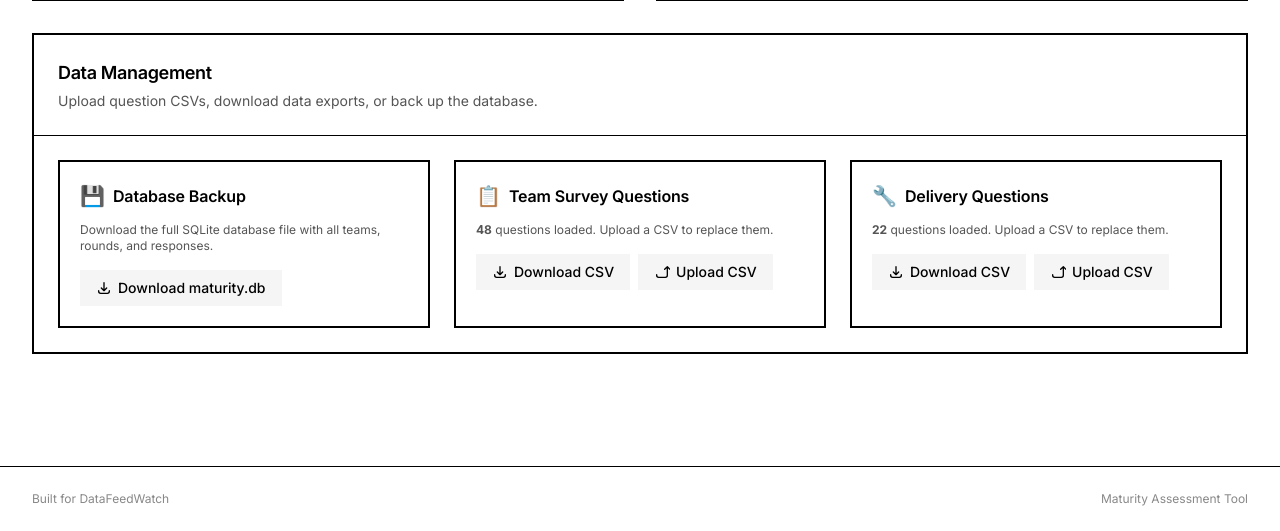
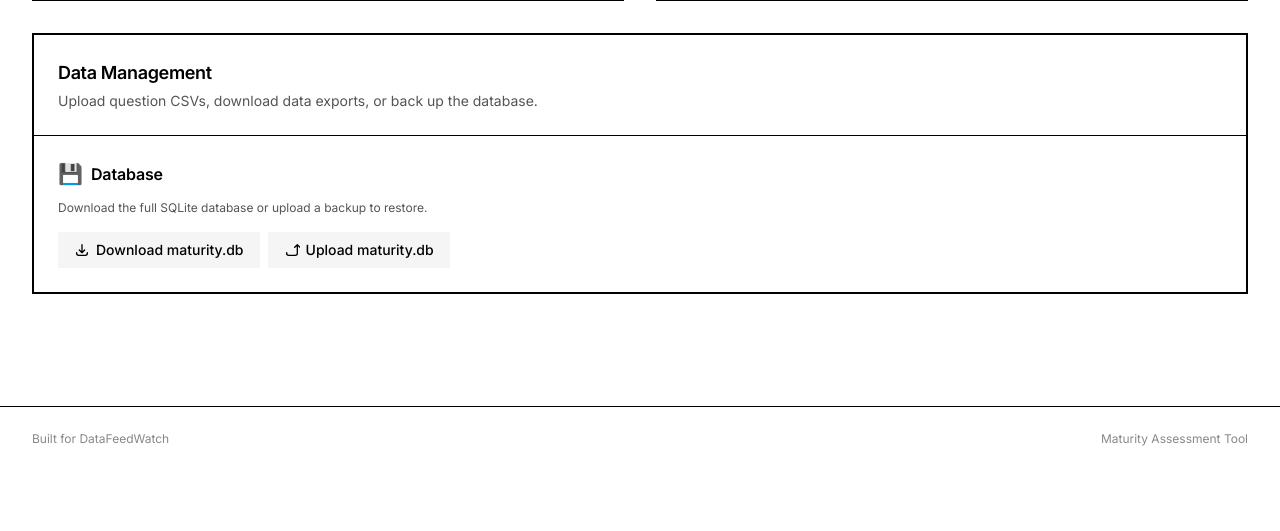
Before and after one commit to MajowyLas/team-maturity, a FastAPI app: page /admin in a window 1280 px wide. Shown: the part 751-1282 px from the top of the page. After the commit the page ends 1197 px from the top, so only its background shows below. Run offline with FastAPI, Linux system fonts and the light colour scheme; data that the repository does not hold is empty; some libraries are stand-ins or nearby versions.

Commit message:
Simplify Data Management to Download/Upload Database only
- Remove Team Survey Questions and Delivery Questions sections
- Replace with single Database section: Download + Upload maturity.db
- Upload creates .db.bak backup before overwriting
- Confirm dialog warns about full data replacement

Co-Authored-By: Claude Opus 4.6 <noreply@anthropic.com>

```diff
--- a/app/templates/admin.html
+++ b/app/templates/admin.html
@@ -201,70 +201,26 @@
         <p class="text-sm text-hub-muted mt-1">Upload question CSVs, download data exports, or back up the database.</p>
     </div>
     <div class="p-6">
-        <div class="grid grid-cols-1 md:grid-cols-3 gap-6">
-            <!-- Database Backup -->
-            <div class="border-2 border-hub-border p-5">
         <div class="flex items-center gap-2 mb-3">
             <span class="text-xl">💾</span>
-                    <h3 class="font-semibold text-hub-text">Database Backup</h3>
+            <h3 class="font-semibold text-hub-text">Database</h3>
         </div>
-                <p class="text-xs text-hub-muted mb-4">Download the full SQLite database file with all teams, rounds, and responses.</p>
+        <p class="text-xs text-hub-muted mb-4">Download the full SQLite database or upload a backup to restore.</p>
+        <div class="flex flex-wrap items-center gap-2">
             <a href="/admin/data/download-db"
                class="inline-flex items-center gap-1.5 px-4 py-2 bg-hub-hover text-hub-text rounded-lg text-sm font-medium hover:bg-hub-border active:scale-[0.97] transition-all duration-200">
                 <svg class="w-4 h-4" fill="none" stroke="currentColor" viewBox="0 0 24 24"><path stroke-linecap="round" stroke-linejoin="round" stroke-width="2" d="M4 16v1a3 3 0 003 3h10a3 3 0 003-3v-1m-4-4l-4 4m0 0l-4-4m4 4V4"/></svg>
                 Download maturity.db
             </a>
-            </div>
-
-            <!-- Team Survey Questions -->
-            <div class="border-2 border-hub-border p-5">
-                <div class="flex items-center gap-2 mb-3">
-                    <span class="text-xl">📋</span>
-                    <h3 class="font-semibold text-hub-text">Team Survey Questions</h3>
-                </div>
-                <p class="text-xs text-hub-muted mb-4"><strong>{{ team_q_count }}</strong> questions loaded. Upload a CSV to replace them.</p>
-                <div class="flex flex-wrap items-center gap-2">
-                    <a href="/admin/data/download-questions/team"
-                       class="inline-flex items-center gap-1.5 px-4 py-2 bg-hub-hover text-hub-text rounded-lg text-sm font-medium hover:bg-hub-border active:scale-[0.97] transition-all duration-200">
-                        <svg class="w-4 h-4" fill="none" stroke="currentColor" viewBox="0 0 24 24"><path stroke-linecap="round" stroke-linejoin="round" stroke-width="2" d="M4 16v1a3 3 0 003 3h10a3 3 0 003-3v-1m-4-4l-4 4m0 0l-4-4m4 4V4"/></svg>
-                        Download CSV
-                    </a>
-                    <form method="POST" action="/admin/data/upload-questions/team" enctype="multipart/form-data"
+            <form method="POST" action="/admin/data/upload-db" enctype="multipart/form-data"
                   class="inline-flex items-center gap-2">
                 <label class="inline-flex items-center gap-1.5 px-4 py-2 bg-hub-hover text-hub-text rounded-lg text-sm font-medium hover:bg-hub-border active:scale-[0.97] transition-all duration-200 cursor-pointer">
                     <svg class="w-4 h-4" fill="none" stroke="currentColor" viewBox="0 0 24 24"><path stroke-linecap="round" stroke-linejoin="round" stroke-width="2" d="M4 16v1a3 3 0 003 3h10a3 3 0 003-3v-1m4-8l-4-4m0 0L16 8m4-4v12"/></svg>
-                            Upload CSV
-                            <input type="file" name="file" accept=".csv" required class="hidden"
-                                   onchange="if(confirm('This will replace all team survey questions. Continue?')) this.form.submit();">
+                    Upload maturity.db
+                    <input type="file" name="file" accept=".db,.sqlite,.sqlite3" required class="hidden"
+                           onchange="if(confirm('⚠️ This will REPLACE all current data (teams, rounds, responses) with the uploaded database. This cannot be undone. Continue?')) this.form.submit();">
                 </label>
             </form>
-                </div>
-            </div>
-
-            <!-- Engineering Questions -->
-            <div class="border-2 border-hub-border p-5">
-                <div class="flex items-center gap-2 mb-3">
-                    <span class="text-xl">🔧</span>
-                    <h3 class="font-semibold text-hub-text">Delivery Questions</h3>
-                </div>
-                <p class="text-xs text-hub-muted mb-4"><strong>{{ eng_q_count }}</strong> questions loaded. Upload a CSV to replace them.</p>
-                <div class="flex flex-wrap items-center gap-2">
-                    <a href="/admin/data/download-questions/engineering"
-                       class="inline-flex items-center gap-1.5 px-4 py-2 bg-hub-hover text-hub-text rounded-lg text-sm font-medium hover:bg-hub-border active:scale-[0.97] transition-all duration-200">
-                        <svg class="w-4 h-4" fill="none" stroke="currentColor" viewBox="0 0 24 24"><path stroke-linecap="round" stroke-linejoin="round" stroke-width="2" d="M4 16v1a3 3 0 003 3h10a3 3 0 003-3v-1m-4-4l-4 4m0 0l-4-4m4 4V4"/></svg>
-                        Download CSV
-                    </a>
-                    <form method="POST" action="/admin/data/upload-questions/engineering" enctype="multipart/form-data"
-                          class="inline-flex items-center gap-2">
-                        <label class="inline-flex items-center gap-1.5 px-4 py-2 bg-hub-hover text-hub-text rounded-lg text-sm font-medium hover:bg-hub-border active:scale-[0.97] transition-all duration-200 cursor-pointer">
-                            <svg class="w-4 h-4" fill="none" stroke="currentColor" viewBox="0 0 24 24"><path stroke-linecap="round" stroke-linejoin="round" stroke-width="2" d="M4 16v1a3 3 0 003 3h10a3 3 0 003-3v-1m4-8l-4-4m0 0L16 8m4-4v12"/></svg>
-                            Upload CSV
-                            <input type="file" name="file" accept=".csv" required class="hidden"
-                                   onchange="if(confirm('This will replace all delivery assessment questions. Continue?')) this.form.submit();">
-                        </label>
-                    </form>
-                </div>
-            </div>
         </div>
     </div>
 </div>
```
Also changed, not shown: app/routes/admin.py (+19 -0 lines). Lines whose indentation alone changed are shown as unchanged.
